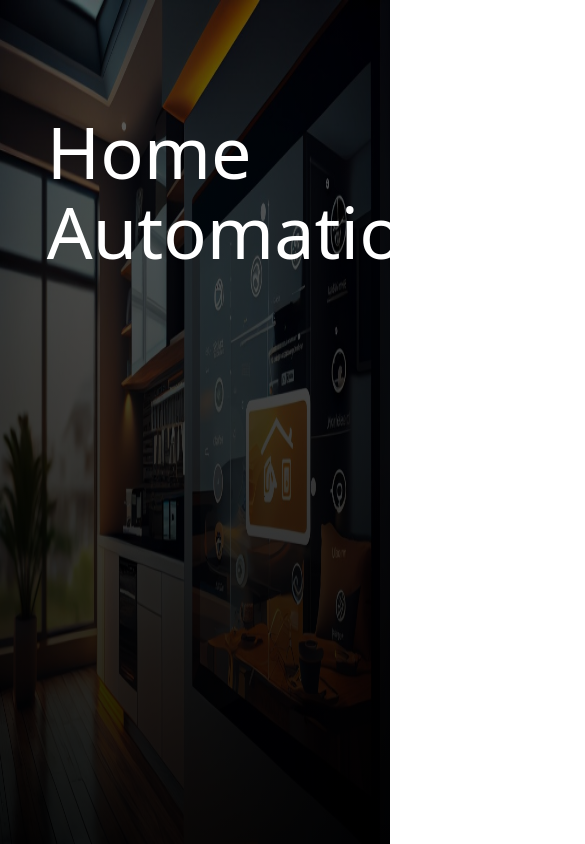
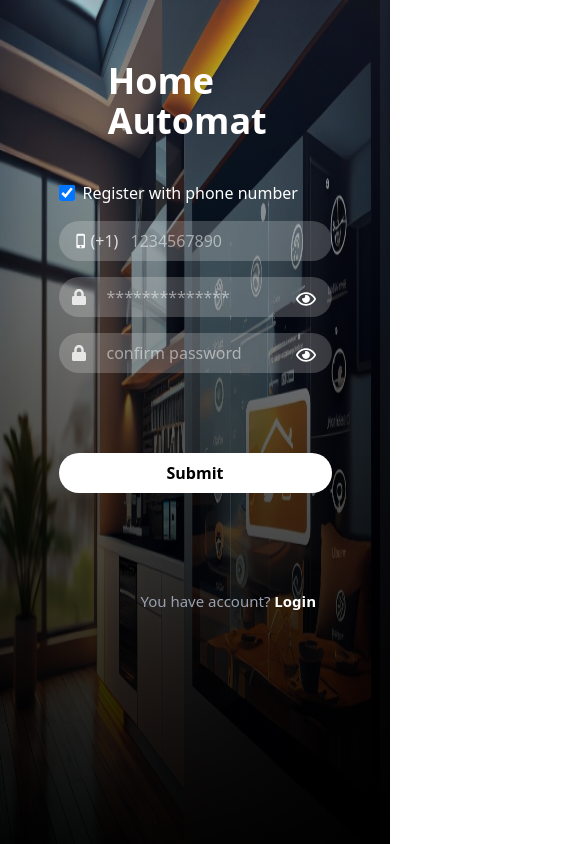
Before and after one commit to I-am-prashanth/temporary-for-testing, a Next.js app: page / in a window 390 px wide. Shown: the top 844 px of the page, 585 px wide, since content can reach past the window. Built offline with nearby package versions, Linux system fonts and the light colour scheme.

Commit message:
add media queries

```diff
--- a/app/component/Login.tsx
+++ b/app/component/Login.tsx
@@ -7,32 +7,42 @@ import { CurrentPage } from '../store/Page';
 
 
 function Login() {
-    const [LoginOption,setLoginOption]=useState<boolean>(true);
+    const [LoginOption,setLoginOption]=useState<boolean>(false);
     const [canSeepassword,setcanSeepasseord]=useState<boolean>(true)
+    const [user,setuser]=useState("");
+    const [password,setPassword]=useState("");
     const {setCurrentPage } = CurrentPage();
+
+    const login=(e: React.MouseEvent<HTMLButtonElement>)=>{
+        e.preventDefault();
+        console.log(user);
+        console.log(password)
+    }
+
+
   return (
     <div>
-          <form className="space-y-4 max-w-sm mx-auto mt-10 w-[30vw]">
+          <form className=" max-w-sm  lg:mt-20 lg:w-[30vw] space-y-4 md:mt-20 md:w-full ">
 
             <div className="flex items-center space-x-2">
-                <input id="agree" type="checkbox" className="h-4 w-4 rounded border-gray-300 focus:ring-green-500"
-                onChange={(e)=>{setLoginOption(e.target.checked)}} />
-                <legend>Register with {LoginOption?"Email":"phone number"} </legend>
+                <input id="agree" type="checkbox" className="lg:h-4 lg:w-4 rounded border-gray-300 focus:ring-green-500"
+                onChange={(e)=>{setLoginOption(e.target.checked)}}
+                defaultChecked={LoginOption} />
+                <legend>Register with phone number </legend>
             </div>
 
             <div className='relative flex '>
-                <div className="absolute inset-y-0 left-3 flex items-center text-white/80">
+                <div className="absolute inset-y-0  flex items-center text-white/80 left-3 py-1">
                 <span >
-                     {LoginOption?(<MdOutlinePhoneIphone className="w-5 h- text-white" />):(<IoMdMail className="w-5 h- text-white" />)}
+                     {LoginOption?(<MdOutlinePhoneIphone className="w-5  text-white" />):(<IoMdMail className="w-5 text-white" />)}
                 </span>
                 {LoginOption &&
-                <button className='' onClick={(e)=>{e.preventDefault()
-                    console.log("pressed")
+                <button onClick={(e)=>{e.preventDefault()
                    }} >(+1)</button>
                   }
             </div>
             <input type="email" className={` w-full  py-2 border rounded-full ${LoginOption?"pl-18":"pl-10"}  focus:ring-blue-500 border-0
-            bg-white/30 text-white `}  placeholder={LoginOption?"1234567890":"example@gmail.com" } ></input>
+            bg-white/20 text-white `}  placeholder={LoginOption?"1234567890":"example@gmail.com"} value={user} onChange={(e)=>{setuser(e.target.value)}}  />
 
             </div>
 
@@ -42,40 +52,39 @@ function Login() {
 
 
                 </div>
-                 <input type={canSeepassword?"email":"password"} className=" w-full px-3 py-2 border rounded-full pl-12 pr-12  focus:ring-blue-500 border-0
-        bg-white/30 text-white " placeholder="**************" ></input>
+                 <input type={canSeepassword?"email":"password"} className=" w-full px-1 py-2 rounded-full pl-12 pr-12  focus:ring-blue-500 border-0
+        bg-white/20 text-white " placeholder="**************" value={password} onChange={(e)=>{setPassword(e.target.value)}}/>
                 <span className='absolute right-4 top-3' >
                     <button onClick={(e)=>{e.preventDefault()
                         setcanSeepasseord(!canSeepassword)
-                        console.log("clicked")
-                    }} className=''>
+                    }}>
                         {canSeepassword?(<FaRegEye  className="w-5 h-5" />):(<FaEyeSlash className="w-5 h-5" />)
 
                         }
                     </button>
 
                     </span>
-                <div className="flex items-center space-x-2">
 
-            </div>
 
 
 
              </div>
+
+
+
              <div className="flex items-center space-x-2">
                 <input id="agree" type="checkbox" className="h-4 w-4 rounded border-gray-300 focus:ring-green-500" />
                 <legend>Remember me </legend>
             </div>
+    {/* <span className='errorData'>kk</span> */}
 
 
-
-      <button type="submit" className="w-full mt-16 py-2 bg-white text-black font-bold rounded-full
-                        hover:bg-black hover:text-white">
-        Submit
+      <button type="submit" className="w-full mt-16 py-2 bg-white text-black font-extrabold rounded-full
+                        hover:bg-black hover:text-white" onClick={(e: React.MouseEvent<HTMLButtonElement>) => login(e)}>
+        Login
       </button>
       <div className='flex flex-col gap-2'>
         <button onClick={(e)=>{e.preventDefault()
-            console.log("pressed")
             setCurrentPage("resetPassword")
 
 
@@ -83,17 +92,15 @@ function Login() {
         }}
         className='font-bold hover:cursor-pointer'>Forgot Password</button>
         <button onClick={(e)=>{e.preventDefault()
-            console.log("pressed")
         }}
         className='font-bold hover:cursor-pointer'>Demo  Mode</button>
 
       </div>
-      <div className='ml-[20%] mt-10'>
-      <span >You don&lsquo;t have account? <button onClick={(e)=>{
+      <div className='w-full mt-10 text-center text-[15px] font-light '>
+      <span className='text-gray-300'>You don&lsquo;t have account? <button onClick={(e)=>{
         e.preventDefault();
-        console.log("pressed")
         setCurrentPage("Signup")
-      }} className='font-bold hover:cursor-pointer'>Register</button></span>
+      }} className='font-bold hover:cursor-pointer text-white'>Register</button></span>
       </div>
           </form>
         </div>
--- a/app/component/Logo.tsx
+++ b/app/component/Logo.tsx
@@ -1,16 +1,9 @@
-import React from 'react'
-
 function Logo() {
   return (
-    <div className='flex flex-col gap-2 text-7xl'>
-    <div className=''>
-      Home
-
-    </div>
-    <div className=''>
-
-      Automation
-    </div>
+    <div className='flex flex-col lg:gap-2 lg:text-7xl font-bold text-4xl
+                     md:text-5xl'>
+      <div >Home</div>
+      <div >Automat</div>
     </div>
   )
 }
--- a/app/component/ResetPassword.tsx
+++ b/app/component/ResetPassword.tsx
@@ -8,14 +8,22 @@ function ResetPassword() {
   const text="<- back"
   const [LoginOption,setLoginOption]=useState<boolean>(true);
     const {setCurrentPage } = CurrentPage();
+    const [user,setuser]=useState("");
+    const [password,setPassword]=useState("");
+
+    const login=(e: React.MouseEvent<HTMLButtonElement>)=>{
+                e.preventDefault();
+                console.log(user);
+                console.log(password)
+            }
   return (
     <div>
-          <form className="space-y-4 max-w-sm mx-auto mt-40 w-[30vw]">
+          <form className="space-y-4 max-w-sm mx-auto md:mt-20 w-full md:w-full md:mx-0 lg:w-full lg:ml-0">
 
             <div className="flex items-center space-x-2">
                 <input id="agree" type="checkbox" className="h-4 w-4 rounded border-gray-300 focus:ring-green-500"
-                onChange={(e)=>{setLoginOption(e.target.checked)}} />
-                <legend>Register with {LoginOption?"Email":"phone number"} </legend>
+                defaultChecked={LoginOption} onChange={(e)=>{setLoginOption(e.target.checked)}} />
+                <legend>Register with phone number </legend>
             </div>
 
 
@@ -34,23 +42,24 @@ function ResetPassword() {
                   }
             </div>
             <input type="email" className={` w-full  py-2 border rounded-full ${LoginOption?"pl-18":"pl-10"}  focus:ring-blue-500 border-0
-            bg-white/30 text-white `} placeholder={LoginOption?"1234567890":"example@gmail.com" } ></input>
+            bg-white/20 text-white `} placeholder={LoginOption?"1234567890":"example@gmail.com" } ></input>
             </div>
 
 
 
 
       <button type="submit" className="w-full mt-4 py-2 bg-white text-black font-bold rounded-full
-                        hover:bg-black hover:text-white hover:cursor-pointer">
+                        hover:bg-black hover:text-white hover:cursor-pointer"
+                        onClick={(e: React.MouseEvent<HTMLButtonElement>) => login(e)}>
         Submit
       </button>
 
-      <div className='ml-[42%] mt-10'>
-       <button onClick={(e)=>{
+      <div className='ml-[42%] mt-74 md:mt-20'>
+       <button  className='font-bold hover:cursor-pointer'
+       onClick={(e)=>{
         e.preventDefault();
-        console.log("pressed")
         setCurrentPage("Login")
-      }} className='font-bold hover:cursor-pointer'>{text}</button>
+      }}>{text}</button>
       </div>
           </form>
         </div>
--- a/app/component/Signup.tsx
+++ b/app/component/Signup.tsx
@@ -4,19 +4,26 @@ import { MdOutlinePhoneIphone } from "react-icons/md";
 import { FaEyeSlash,FaRegEye,FaLock   } from "react-icons/fa";
 import { IoMdMail } from "react-icons/io";
 import { CurrentPage } from '../store/Page';
-// import { LockClosedIcon, EyeIcon, EyeSlashIcon, PhoneIcon } from "@heroicons/react/24/outline";
 function Signup() {
     const [LoginOption,setLoginOption]=useState<boolean>(true);
     const [canSeepassword,setcanSeepasseord]=useState<boolean>(true)
     const {setCurrentPage } = CurrentPage();
+    const [user,setuser]=useState("");
+    const [password,setPassword]=useState("");
+        const login=(e: React.MouseEvent<HTMLButtonElement>)=>{
+            e.preventDefault();
+            console.log(user);
+            console.log(password)
+        }
   return (
     <div>
-      <form className="space-y-4 max-w-sm mx-auto mt-20 w-[30vw]">
+      <form className="space-y-4 max-w-sm mx-auto md:mt-20 w-full md:w-full md:mx-0 lg:w-[30vw] lg:ml-0" autoComplete="off">
 
         <div className="flex items-center space-x-2">
                 <input id="agree" type="checkbox" className="h-4 w-4 rounded border-gray-300 focus:ring-green-500"
+                defaultChecked={LoginOption}
                 onChange={(e)=>{setLoginOption(e.target.checked)}} />
-                <legend>Register with {LoginOption?"Email":"phone number"} </legend>
+                <legend>Register with phone number </legend>
             </div>
 
 
@@ -28,14 +35,29 @@ function Signup() {
             <span >
                  {LoginOption?(<MdOutlinePhoneIphone className="w-5 h- text-white" />):(<IoMdMail className="w-5 h- text-white" />)}
             </span>
-            {LoginOption &&
-                <button className='' onClick={(e)=>{e.preventDefault()
+            { LoginOption &&
+                <button className={LoginOption ? "block" : "hidden"} onClick={(e)=>{e.preventDefault()
                     console.log("pressed")
                    }} >(+1)</button>
                   }
         </div>
-        <input type="email" className={` w-full  py-2 border rounded-full ${LoginOption?"pl-18":"pl-10"}  focus:ring-blue-500 border-0
-            bg-white/30 text-white `} placeholder={LoginOption?"1234567890":"example@gmail.com" }></input>
+        {LoginOption ? (
+  <input
+    type="email"
+    className={`w-full py-2 rounded-full ${LoginOption ? "pl-18" : "pl-10"} focus:ring-blue-500 border-0 bg-white/20 text-white`}
+    placeholder="1234567890"
+    value={user}
+    onChange={(e) => setuser(e.target.value)}
+  />
+) : (
+  <input
+    type="text"
+    className={`w-full py-2 rounded-full ${LoginOption ? "pl-18" : "pl-10"} focus:ring-blue-500 border-0 bg-white/20 text-white`}
+    placeholder="example@gmail.com"
+    value={user}
+    onChange={(e) => setuser(e.target.value)}
+  />
+)}
         </div>
 
 
@@ -46,8 +68,8 @@ function Signup() {
 
 
             </div>
-             <input type={canSeepassword?"email":"password"} className=" w-full px-3 py-2 border rounded-full pl-12 pr-12  focus:ring-blue-500 border-0
-    bg-white/30 text-white " placeholder="Password" ></input>
+             <input type={canSeepassword?"name":"password"} className=" w-full px-3 py-2  rounded-full pl-12 pr-12  focus:ring-blue-500 border-0
+    bg-white/20 text-white " placeholder="**************"  value={password} onChange={(e)=>{setPassword(e.target.value)}} />
             <span className='absolute right-4 top-3' >
                 <button onClick={(e)=>{e.preventDefault()
                     setcanSeepasseord(!canSeepassword)
@@ -73,8 +95,8 @@ function Signup() {
 
 
             </div>
-             <input type={canSeepassword?"email":"password"} className=" w-full px-3 py-2 border rounded-full pl-12 pr-12  focus:ring-blue-500 border-0
-    bg-white/30 text-white " placeholder="confirm password" ></input>
+             <input type={canSeepassword?"name":"password"} className=" w-full px-3 py-2 rounded-full pl-12 pr-12  focus:ring-blue-500 border-0
+    bg-white/20 text-white " placeholder="confirm password" ></input>
             <span className='absolute right-4 top-3' >
                 <button onClick={(e)=>{e.preventDefault()
                     setcanSeepasseord(!canSeepassword)
@@ -93,17 +115,16 @@ function Signup() {
 
 
 
-  <button type="submit" className="w-full mt-4 py-2 bg-white text-black font-bold rounded-full
-                    hover:bg-black hover:text-white">
+  <button type="submit" className="w-full  py-2 bg-white text-black font-bold rounded-full mt-16
+                    hover:bg-black hover:text-white" onClick={(e: React.MouseEvent<HTMLButtonElement>) => login(e)}>
     Submit
   </button>
 
-  <div className='ml-[20%] mt-10'>
-  <span >You  have account? <button onClick={(e)=>{
-    e.preventDefault();
-    console.log("pressed")
-    setCurrentPage("Login")
-  }} className='font-bold hover:cursor-pointer'>Login</button></span>
+  <div className='ml-[30%] mt-20'>
+  <span className='text-[15px] text-gray-400'>You  have account? <button  className='font-bold hover:cursor-pointer text-white' onClick={(e)=>{
+        e.preventDefault();
+        setCurrentPage("login")
+      }}>Login</button></span>
   </div>
       </form>
     </div>
--- a/app/page.tsx
+++ b/app/page.tsx
@@ -10,20 +10,24 @@ import { CurrentPage } from "./store/Page";
 export default function Home() {
   const currentpage = CurrentPage((state) => state.currentpage);
   return (
-      <div className="relative h-screen" >
-        <img src="bg-image.jfif" className="absolute inset-0 w-full h-full object-fill" />
+      <div className="relative h-screen " >
+        <img src="bg-image.jfif" className="absolute inset-0 w-full h-screen md:object-fill object-fill" />
         <div className="h-screen w-screen relative z-10 text-white
+        bg-gradient-to-t from-black/95 to-gray-700/30 ">
 
-        bg-gradient-to-t from-black/90 to-black/60 ">
-        <div className="flex gap-36 ml-[12vw] relative pt-16">
-            <div className="mt-[15%]"><Logo /> </div>
+        <div className="flex md:flex-row flex-col  relative w-full pt-[20px] px-[15%] gap-10
+                        md:pt-0 md:px-[10%] md:gap-[1vw] lg:gap-0">
+            <div className="mt-[15%] ml-[18%] md:ml-0 md:mt-50 flex-1"><Logo /> </div>
+            <div className="flex-1">
          {currentpage=="Signup"?(<Signup />):(
           <>
           {currentpage=="Login"?(<Login />):(<ResetPassword />)}
+
           </>
           )
+
         }
-
+        </div>
         </div>
 
         </div>
```
Also changed, not shown: app/globals.css (line endings or trailing spaces).
